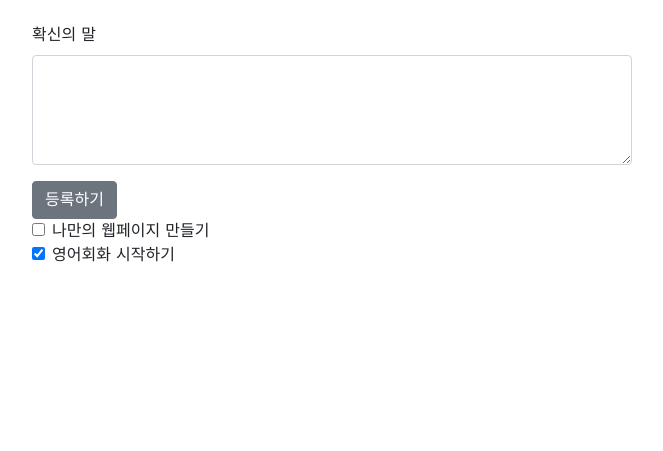
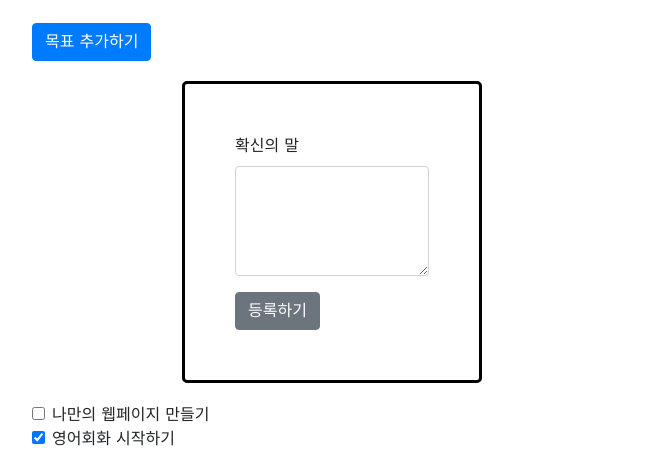
Before and after one commit to 1115hgw/my_project, a Flask app: page /affirmation in a window 1280 px wide. Shown: the part 647-1098 px from the top of the page, without its empty margins (308-971 px from the left). Before the commit the page ends 909 px from the top, so only its background shows below. Run offline with Flask 2, Linux system fonts and the light colour scheme; data that the repository does not hold is empty; some libraries are stand-ins or nearby versions; some web fonts are replaced.

Commit message:
affir
dd

```diff
--- a/app.py
+++ b/app.py
@@ -81,7 +81,7 @@ def read_reviews():
 
 # affirmation
 @app.route('/api/affirmation', methods=['POST'])
-def write_affirmation():
+def post_affirmation():
     content_receive = request.form['content_give']
     # DB에 삽입할 review 만들기
     affirmation = {
@@ -95,26 +95,26 @@ def write_affirmation():
 @app.route('/api/affirmation', methods=['GET'])
 def read_affirmation():
     # 1. DB에서 리뷰 정보 모두 가져오기
-    affirmations = list(db.affirmations.find({}, {'_id': 0}))
+    result = list(db.affirmations.find({}, {'_id': 0}))
     # 2. 성공 여부 & 리뷰 목록 반환하기
-    return jsonify({'result': 'success', 'affirmations': affirmations})
+    return jsonify({'result': 'success', 'affirmations': result})
 
-@app.route('/api/affirmation/update', methods=['POST'])
-def update_affirmation():
-    # 1. 클라이언트가 전달한 name_give를 name_receive 변수에 넣습니다.
-    content_receive = request.form['content_give']
-
-    # 2. mystar 목록에서 find_one으로 name이 name_receive와 일치하는 star를 찾습니다.
-    star = db.affirmations.find_one({'content':content_receive})
-
-    # new_content=  새로입력하는걸 받아와야함
-
-    # 4. mystar 목록에서 name이 name_receive인 문서의 like 를 new_like로 변경합니다.
-    # 참고: '$set' 활용하기!
-    db.affirmations.update_one({'content':content_receive},{'$set':{'content':new_content}})
-
-    # 5. 성공하면 success 메시지를 반환합니다.
-    return jsonify({'result': 'success'})
+# @app.route('/api/affirmation/update', methods=['POST'])
+# def update_affirmation():
+#     # 1. 클라이언트가 전달한 name_give를 name_receive 변수에 넣습니다.
+#     content_receive = request.form['content_give']
+#
+#     # 2. mystar 목록에서 find_one으로 name이 name_receive와 일치하는 star를 찾습니다.
+#     star = db.affirmations.find_one({'content':content_receive})
+#
+#     # new_content=  새로입력하는걸 받아와야함
+#
+#     # 4. mystar 목록에서 name이 name_receive인 문서의 like 를 new_like로 변경합니다.
+#     # 참고: '$set' 활용하기!
+#     db.affirmations.update_one({'content':content_receive},{'$set':{'content':new_content}})
+#
+#     # 5. 성공하면 success 메시지를 반환합니다.
+#     return jsonify({'result': 'success'})
 
 
 # silence
@@ -161,7 +161,7 @@ def delete_silence():
     # 1. 클라이언트가 전달한 name_give를 name_receive 변수에 넣습니다.
     url_receive = request.form['url_give']
     # 2. mystar 목록에서 delete_one으로 name이 name_receive와 일치하는 star를 제거합니다.
-    db.silences.insert_one({'url': url_receive})
+    db.silences.delete_one({'url': url_receive})
     # 3. 성공하면 success 메시지를 반환합니다.
     return jsonify({'result': 'success'})
 
--- a/templates/affirmation.html
+++ b/templates/affirmation.html
@@ -1,5 +1,5 @@
 <!doctype html>
-<html lang="ko">
+<html lang="ko" xmlns="http://www.w3.org/1999/html">
 <head>
 
     <!-- Webpage Title -->
@@ -11,9 +11,6 @@
     <!-- Bootstrap CSS -->
     <link rel="stylesheet" href="https://maxcdn.bootstrapcdn.com/bootstrap/4.0.0/css/bootstrap.min.css"
           integrity="sha384-Gn5384xqQ1aoWXA+058RXPxPg6fy4IWvTNh0E263XmFcJlSAwiGgFAW/dAiS6JXm" crossorigin="anonymous">
-
-</head>
-<body>
 
     <!-- JS -->
     <script src="https://ajax.googleapis.com/ajax/libs/jquery/3.5.1/jquery.min.js"></script>
@@ -27,72 +24,6 @@
     <!-- 구글폰트 -->
     <link rel="preconnect" href="https://fonts.gstatic.com">
     <link href="https://fonts.googleapis.com/css2?family=Yeon+Sung&display=swap" rel="stylesheet">
-
-<script type="text/javascript">
-
-    $(document).ready(function () {
-        $("#contents-box").html("");
-        show_affirmation();
-    });
-
-    function write_affirmation() {
-        // 1. 화면에 입력어 있는 내용을 가져옵니다.
-        let content = $("#content").val();
-
-        // 2. 내용을 하나도 입력하지 않았을 경우 alert를 띄웁니다.
-        if (content == "") {
-            alert("확언의 말을 입력해주세요");
-            $("#content").focus();
-            return;
-        }
-
-        // 3. POST /affirmation 에 저장(Create)을 요청합니다.
-        $.ajax({
-            type: "POST",
-            url: "/api/affirmation",
-            data: {content_give: content},
-            success: function (response) {
-                if (response["result"] == "success") {
-                    alert(response["msg"]);
-                    window.location.reload();
-                }
-            }
-        })
-    }
-
-    function show_affirmation() {
-        // 1. 리뷰 목록을 서버에 요청하기
-        $.ajax({
-            type: "GET",
-            url: "/api/affirmation",
-            data: {},
-            success: function (response) {
-                // 2. 요청 성공 여부 확인하기
-                if (response["result"] == "success") {
-                    let affirmations = response["affirmations"];
-                    // 3. 요청 성공했을 때 리뷰를 올바르게 화면에 나타내기
-                    for (let i = 0; i < affirmations.length; i++) {
-                        make_affirmation(affirmations[i]["title"])
-                    }
-                } else {
-                    alert("리뷰를 받아오지 못했습니다");
-                }
-            }
-        })
-    }
-
-
-    function make_affirmation(content) {
-        let tempHtml = `<div class="form-check">
-            <input class="form-check-input" type="checkbox" value="" id="flexCheckDefault">
-                <label class="form-check-label" for="flexCheckDefault">
-                    ${content}
-                </label>
-        </div>`
-    $("#contents-box").append(tempHtml);
-    }
-
-</script>
 
     <style type="text/css">
         * {
@@ -109,14 +40,92 @@
         }
 
         .img {
-        background-image: url('https://img.etoday.co.kr/pto_db/2017/12/20171229094602_1169578_710_340.jpg');
+            background-image: url('https://mindgil.com/editor/cheditor_5/attach/20190904092942_tvwlmulq.jpg');
             background-size: cover;
             background-position: center;
             width: 300px;
             height: 200px;
         }
 
+        .comment {
+            color: #0000ff;
+            font-weight: bold;
+        }
+
+        #post-box {
+            width: 300px;
+            margin: 20px auto;
+            padding: 50px;
+            border: black solid;
+            border-radius: 5px;
+        }
     </style>
+
+    <script>
+
+        $(document).ready(function () {
+            $("#contents-box").html("");
+            show_affirmation();
+        });
+
+        function post_affirmation() {
+            // 1. 화면에 입력어 있는 내용을 가져옵니다.
+            let content = $("#content").val();
+
+            // 2. 내용을 하나도 입력하지 않았을 경우 alert를 띄웁니다.
+            if (content == "") {
+                alert("확신의 말을 입력해주세요");
+                $("#content").focus();
+                return;
+            }
+
+            // 3. POST /affirmation 에 저장(Create)을 요청합니다.
+            $.ajax({
+                type: "POST",
+                url: "/api/affirmation",
+                data: {content_give: content},
+                success: function (response) {
+                    if (response["result"] == "success") {
+                        alert("포스팅 성공");
+                        window.location.reload();
+                    } else {
+                        alert("서버 오류!")
+                    }
+                }
+            })
+        }
+
+        function show_affirmation() {
+            // 1. 리뷰 목록을 서버에 요청하기
+            $.ajax({
+                type: "GET",
+                url: "/api/affirmation",
+                data: {},
+                success: function (response) {
+                    let affirmations = response["affirmations"]
+                    console.log(affirmations)
+                    for (let i = 0; i < affirmations.length; i++) {
+                        makecard_affirmation(affirmations[i]["content"])
+                    }
+                }
+            })
+        }
+
+
+        function makecard_affirmation(content) {
+            let tempHtml = `<div class="form-check">
+            <input class="form-check-input" type="checkbox" value="" id="flexCheckDefault">
+                <label class="form-check-label" for="flexCheckDefault">
+                    ${content}
+                </label>
+        </div>`;
+            $("#contents-box").append(tempHtml);
+        }
+
+    </script>
+</head>
+<body>
+
 <div class="wrap">
     <p>
     <h1 class="display-4"> Affirmations(확신의 말)&#127774;</h1> <br>
@@ -136,14 +145,17 @@
     <br>
     <div class="img"></div>
     <br>
+    <div class="wrap">
+        <button onclick="openclose_affirmation()" id="btn-post-box" type="button" class="btn btn-primary">목표 추가하기
+        </button>
 
-    <div id="post-box" class="form-post">
+        <div id="post-box" class="form-post" style="...">
             <div>
                 <div class="form-group">
                     <label for="post-comment">확신의 말</label>
                     <textarea id="post-comment" class="form-control" rows="4"></textarea>
                 </div>
-            <button type="button" class="btn btn-secondary" onclick="write_affirmation()">등록하기</button>
+                <button type="button" class="btn btn-secondary" onclick="post_affirmation()">등록하기</button>
                 <br>
             </div>
         </div>
--- a/templates/silence.html
+++ b/templates/silence.html
@@ -132,8 +132,6 @@
                     if (response['result'] == 'success') {
                         // 2. '삭제 완료! 안녕!' 얼럿을 띄웁니다.
                         alert('삭제 완료!')
-                        // 3. 변경된 정보를 반영하기 위해 새로고침합니다.
-                        window.location.reload()
                     }
                 }
             });
```
Lines whose indentation alone changed are shown as unchanged.
